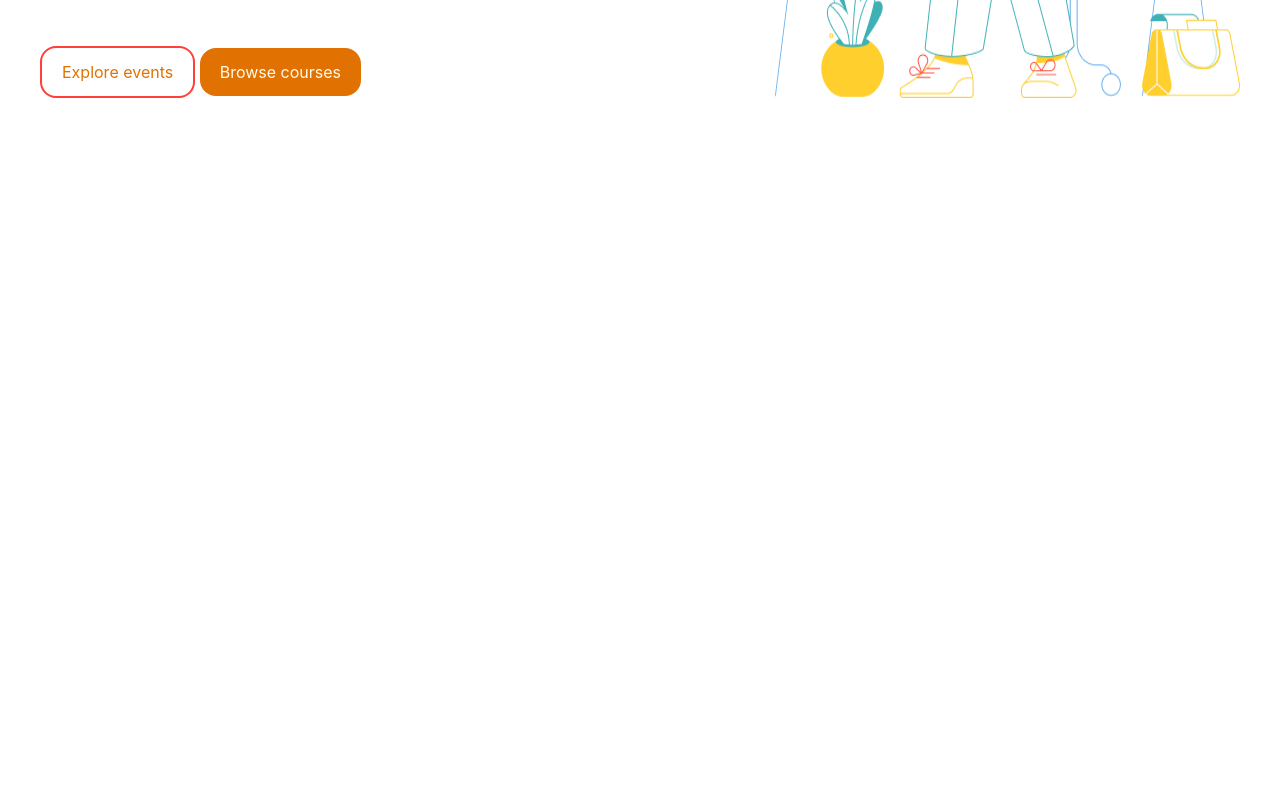
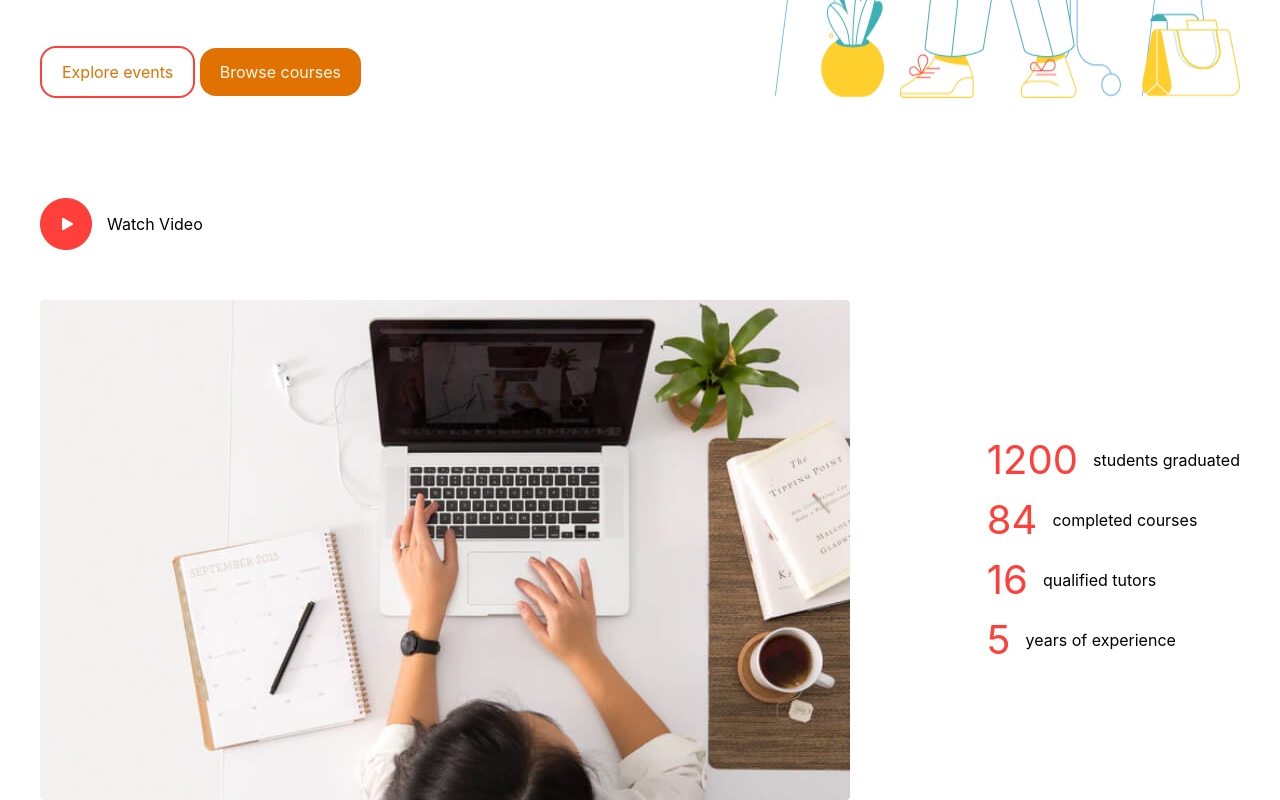
Before and after one commit to shokirovsh01/practice-3, a website: page src/nozim.html in a window 1280 px wide. Shown: the part 506-1306 px from the top of the page. Before the commit the page ends 800 px from the top, so only its background shows below. Drawn offline with nearby package versions, Linux system fonts and the light colour scheme; files that its build step writes are made by us from their sources.

Commit message:
section2

```diff
--- a/src/nozim.html
+++ b/src/nozim.html
@@ -52,6 +52,31 @@
         </div>
         <img src="./images/illustration.png" alt="">
     </section>
+    <div class="flex gap-[15px] items-center mt-[100px] max-w-[1200px] m-auto">
+        <img src="./images/small.png" alt="">
+        <p>Watch Video</p>
+    </div>
+    <section class="text-center lg:flex justify-between items-center lg:text-start max-w-[1200px] m-auto mt-[50px]">
+  <img src="./images/image (26).png" alt="">
+  <div>
+    <div class="flex gap-[15px] items-center">
+        <h1 class="text-[40px] text-[#FF3F3A]">1200</h1>
+        <p>students graduated</p>
+    </div>
+    <div class="flex gap-[15px] items-center">
+        <h1 class="text-[40px] text-[#FF3F3A]">84</h1>
+        <p>completed courses</p>
+    </div>
+    <div class="flex gap-[15px] items-center">
+        <h1 class="text-[40px] text-[#FF3F3A]">16</h1>
+        <p>qualified tutors</p>
+    </div>
+    <div class="flex gap-[15px] items-center">
+        <h1 class="text-[40px] text-[#FF3F3A]">5</h1>
+        <p>years of experience</p>
+    </div>
+  </div>
+    </section>
 
 </body>
 
```
Also changed, not shown: src/images/image (26).png (added), src/images/small.png (added).
